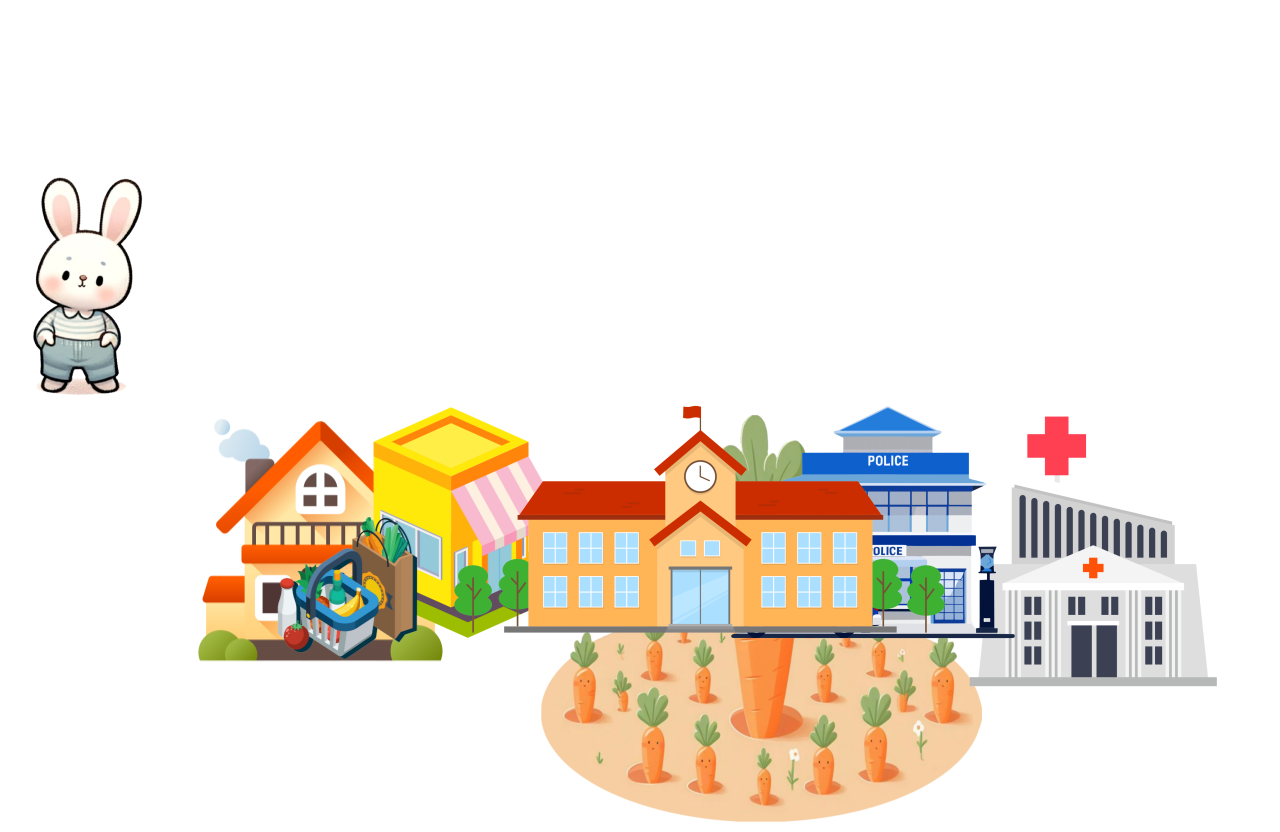
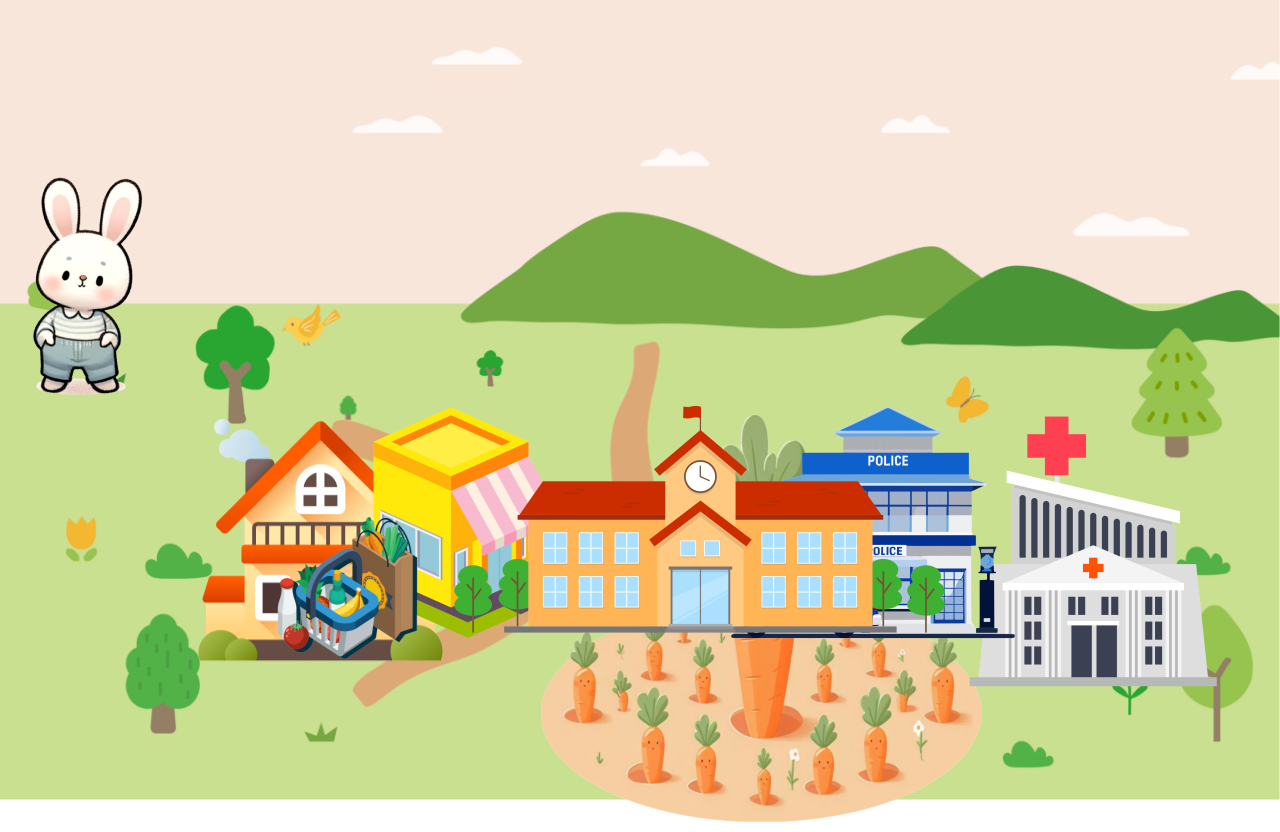
Before and after one commit to KimDohaAcc/Toby-carrot-garden, a React (Vite) app in the folder frontend/toby/: page / in a window 1280 px wide. Built offline with nearby package versions, Linux system fonts and the light colour scheme.

Commit message:
:art: Feat: 병원 레이아웃 수정 중

```diff
--- a/frontend/toby/dev-dist/sw.js
+++ b/frontend/toby/dev-dist/sw.js
@@ -82,7 +82,7 @@ define(['./workbox-b5f7729d'], (function (workbox) { 'use strict';
     "revision": "3ca0b8505b4bec776b69afdba2768812"
   }, {
     "url": "index.html",
-    "revision": "0.f4temm1nfvo"
+    "revision": "0.gmqepgp73p"
   }], {});
   workbox.cleanupOutdatedCaches();
   workbox.registerRoute(new workbox.NavigationRoute(workbox.createHandlerBoundToURL("index.html"), {
--- a/frontend/toby/src/App.tsx
+++ b/frontend/toby/src/App.tsx
@@ -1,3 +1,4 @@
+// App.tsx
 import React from "react";
 import { Route, Routes } from "react-router-dom";
 import MainPage from "./pages/MainPage";
@@ -10,21 +11,26 @@ import Analysis from "./pages/Analysis";
 import NotFound from "./pages/NotFound";
 
 function App() {
-  const backgroundStyle = {
+  const containerStyle: React.CSSProperties = {
+    position: "relative",
+    height: "100%",
+    display: "block",
+  };
+
+  const backgroundStyle: React.CSSProperties = {
+    position: "fixed",
+    top: 0,
+    left: 0,
+    width: "100%",
+    height: "100%",
+    zIndex: -1,
     backgroundSize: "cover",
-    backgroundAttachment: "fixed",
     backgroundImage: `url('src/assets/images/backgroundImage.png')`,
   };
 
   return (
-    <div
-      style={{
-        position: "relative",
-        height: "100%",
-        display: "block",
-        ...backgroundStyle,
-      }}
-    >
+    <div style={containerStyle}>
+      <div style={backgroundStyle}></div>
       <Routes>
         <Route path="/" element={<MainPage />} />
         <Route path="school" element={<School />} />
--- a/frontend/toby/src/pages/Hospital.tsx
+++ b/frontend/toby/src/pages/Hospital.tsx
@@ -16,7 +16,7 @@ const Hospital = () => {
           src="src\assets\images\components\Storyframe.png"
           alt="storyframe"
           style={{
-            width: "100vw",
+            height: "100vh",
           }}
         />
       </div>
```
